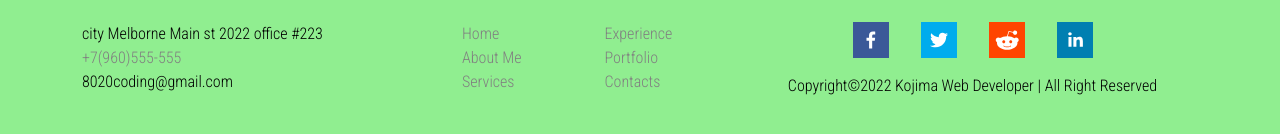
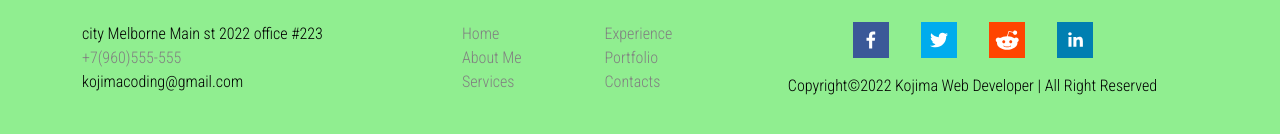
Before and after one commit to KoroCatty/react_works, a React (Create React App) app: page / in a window 1280 px wide. Shown: the part 4512-4646 px from the top of the page. Built offline with nearby package versions, Linux system fonts and the light colour scheme.

Commit message:
footer changed

```diff
--- a/src/components/Footer.jsx
+++ b/src/components/Footer.jsx
@@ -27,7 +27,7 @@ export const Footer = () => {
             </div>
 
             <div className="d-flex">
-              <p>8020coding@gmail.com</p>
+              <p>kojimacoding@gmail.com</p>
             </div>
           </div>
 
```
